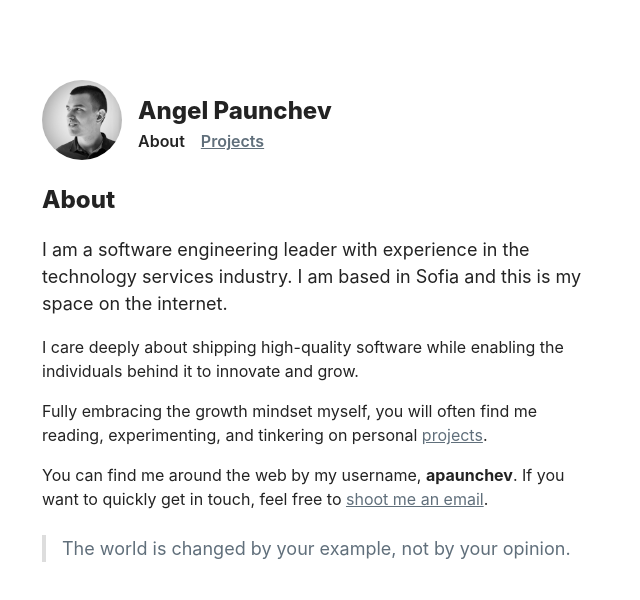
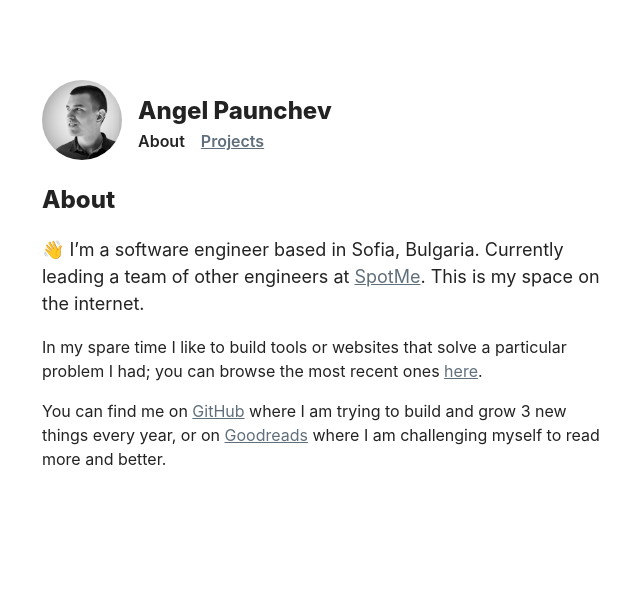
Before and after one commit to apaunchev/paunchev.com, a Next.js app: page / in a window 1280 px wide. Shown: the top 600 px of the page, without its empty margins (38-678 px from the left). Built offline with nearby package versions, Linux system fonts and the light colour scheme.

Commit message:
update text

```diff
--- a/pages/index.js
+++ b/pages/index.js
@@ -5,29 +5,23 @@ export default () => (
   <Layout>
     <h1>About</h1>
     <p>
-      I am a software engineering leader with experience in the technology
-      services industry. I am based in Sofia and this is my space on the
-      internet.
+      👋 I’m a software engineer based in Sofia, Bulgaria. Currently leading a
+      team of other engineers at <a href="https://spotme.com/">SpotMe</a>. This
+      is my space on the internet.
     </p>
     <p>
-      I care deeply about shipping high-quality software while enabling the
-      individuals behind it to innovate and grow.
-    </p>
-    <p>
-      Fully embracing the growth mindset myself, you will often find me reading,
-      experimenting, and tinkering on personal{" "}
+      In my spare time I like to build tools or websites that solve a particular
+      problem I had; you can browse the most recent ones{" "}
       <Link href="/projects">
-        <a>projects</a>
+        <a>here</a>
       </Link>
       .
     </p>
     <p>
-      You can find me around the web by my username, <b>apaunchev</b>. If you
-      want to quickly get in touch, feel free to{" "}
-      <a href="mailto:apaunchev@gmail.com">shoot me an email</a>.
+      You can find me on <a href="https://github.com/apaunchev">GitHub</a> where
+      I am trying to build and grow 3 new things every year, or on{" "}
+      <a href="https://www.goodreads.com/apaunchev">Goodreads</a> where I am
+      challenging myself to read more and better.
     </p>
-    <blockquote>
-      <p>The world is changed by your example, not by your opinion.</p>
-    </blockquote>
   </Layout>
 );
--- a/pages/projects.js
+++ b/pages/projects.js
@@ -6,9 +6,9 @@ export default () => (
   <Layout>
     <h1>Projects</h1>
     <p>
-      In my spare time I like to work on side projects – little tools or
-      websites that solve a particular problem. Whenever the result is
-      presentable, I tend to make it public here.
+      This is a selection of projects that I recently worked on and am happy to
+      showcase. They solve a particular problem I had in a way that makes sense
+      to me.
     </p>
     {projects.map((p, i) => (
       <Project key={i} {...p} />
```
